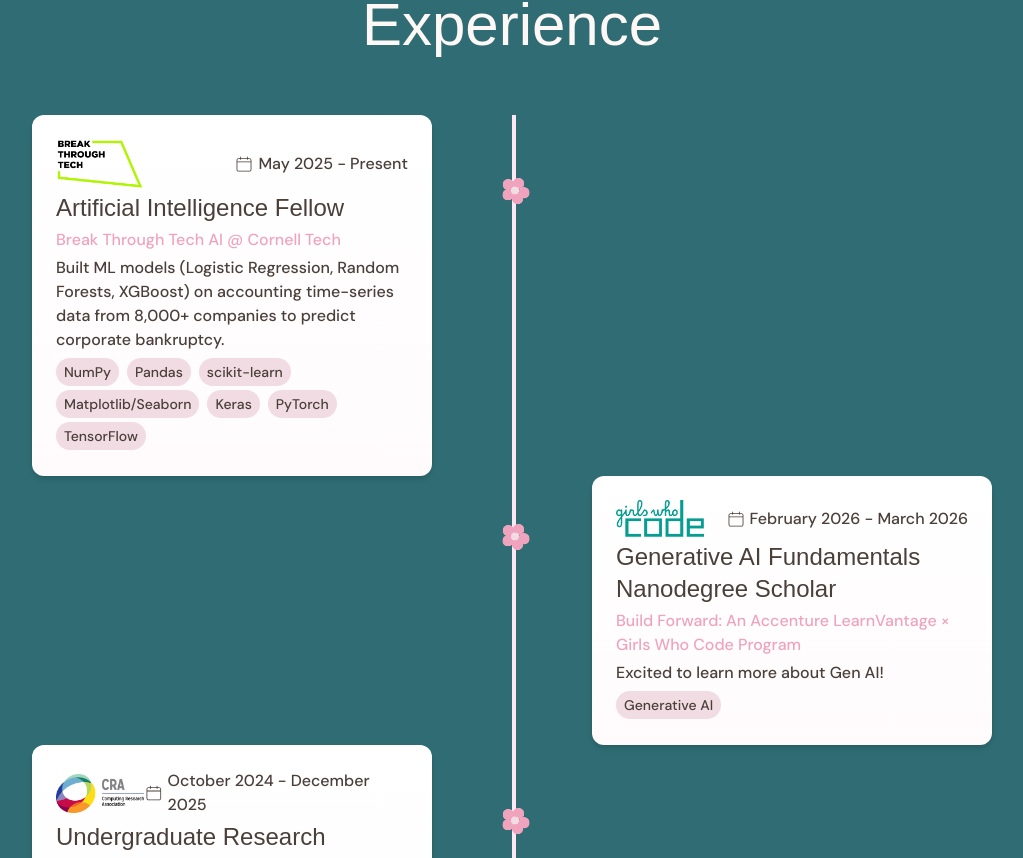
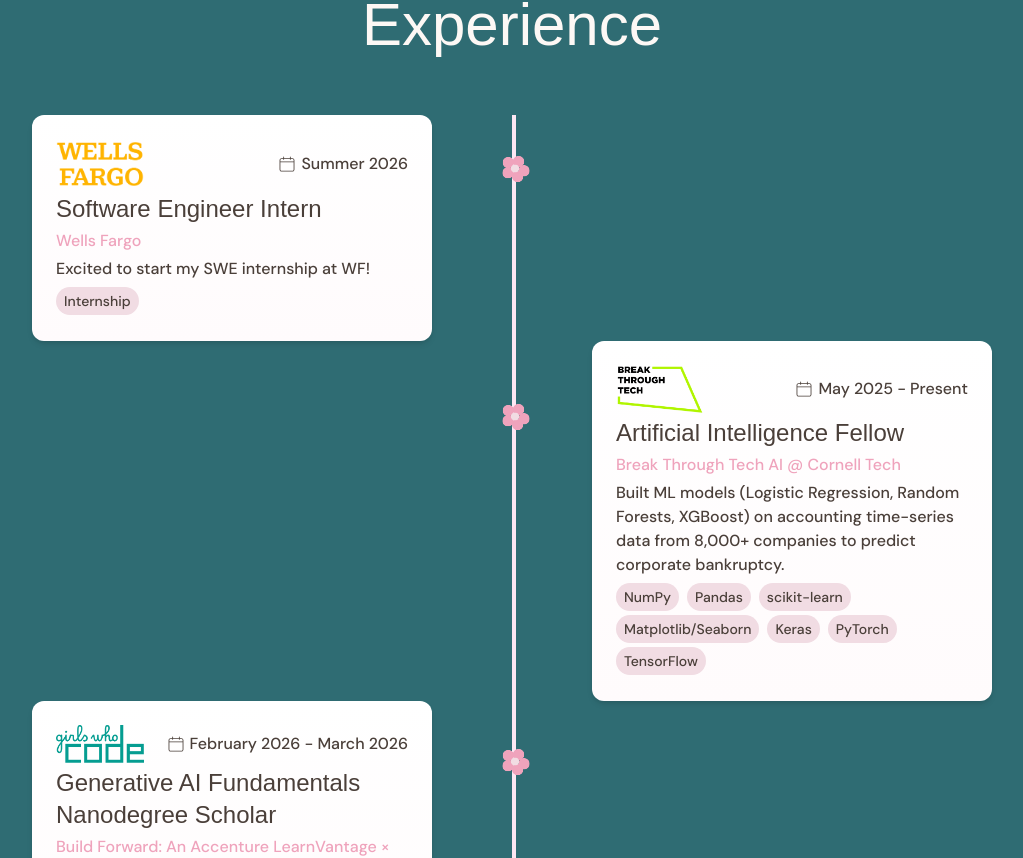
Before and after one commit to kellyma626/kelly-site, a Next.js app: page / in a window 1280 px wide. Shown: the part 978-1836 px from the top of the page, without its empty margins (128-1151 px from the left). Built offline with nearby package versions, Linux system fonts and the light colour scheme; a web font is replaced by a local one.

Commit message:
add wf exp

```diff
--- a/data/Experience.ts
+++ b/data/Experience.ts
@@ -1,4 +1,12 @@
 export const exp = [
+  {
+    img: "/wf-logo9.png",
+    date: "Summer 2026",
+    role: "Software Engineer Intern",
+    company: "Wells Fargo",
+    description: "Excited to start my SWE internship at WF!",
+    tech: ["Internship"],
+  },
   {
     img: "/btt-logo.png",
     date: "May 2025 - Present",
```
